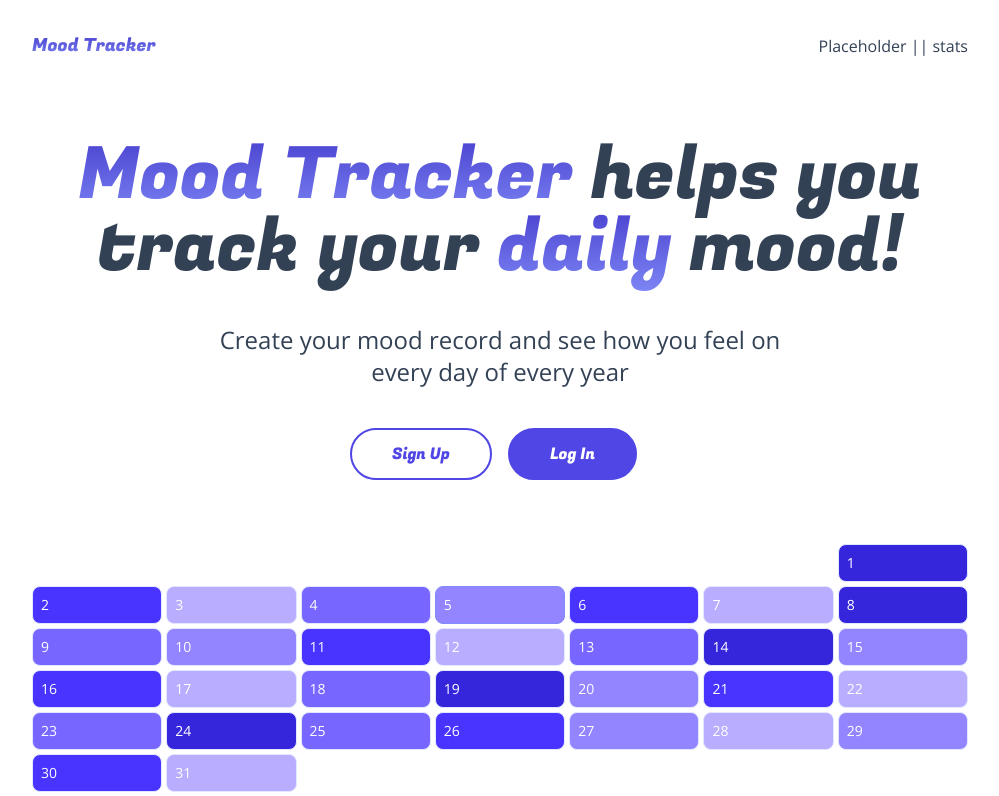
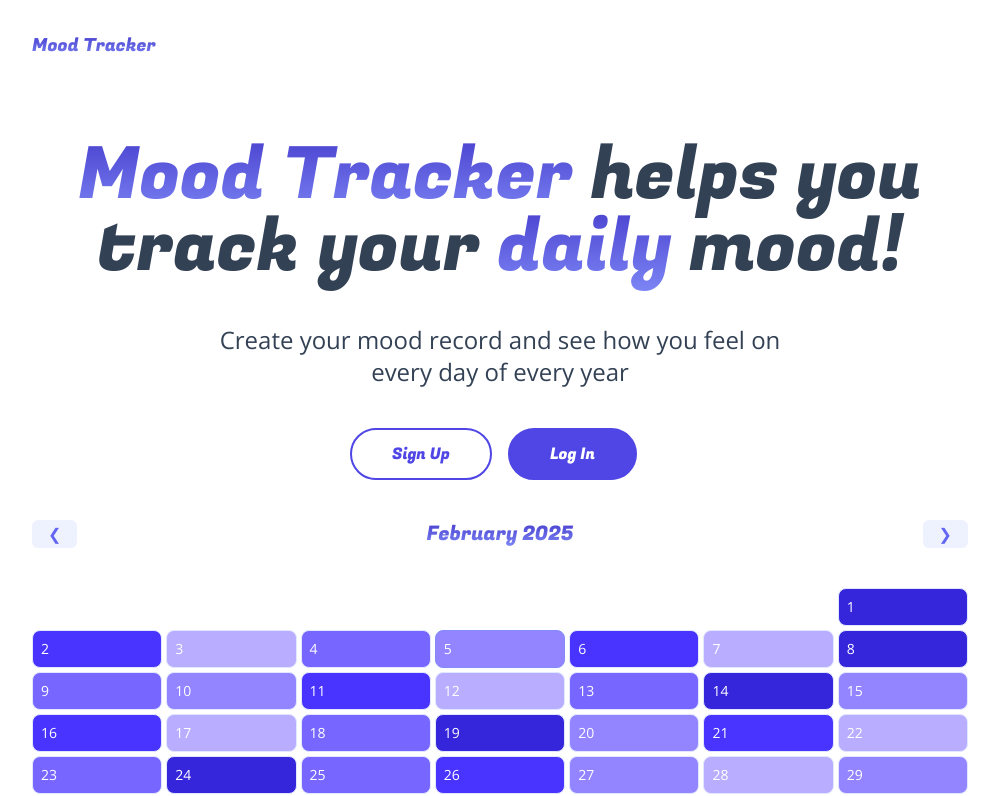
Before and after one commit to KarolinaR98/mood-tacker, a Next.js app: page / in a window 1280 px wide. Shown: the top 796 px of the page, without its empty margins (140-1139 px from the left). Built offline with nearby package versions, Linux system fonts and the light colour scheme; no server answers.

Commit message:
error handlig, claendar update

```diff
--- a/app/layout.js
+++ b/app/layout.js
@@ -2,6 +2,7 @@ import { Fugaz_One, Open_Sans } from "next/font/google";
 import Link from "next/link";
 import "./globals.css";
 import { AuthProvider } from "./context/AuthContext";
+import Logout from "@/components/Logout";
 
 const openSans = Open_Sans({
   subsets: ["latin"],
@@ -25,9 +26,7 @@ export default function RootLayout({ children }) {
           Mood Tracker
         </h1>
       </Link>
-      <div className="flex items-center justify-between">
-        Placeholder || stats
-      </div>
+     <Logout/>
     </header>
   );
 
--- /dev/null
+++ b/components/CallToAction.js
@@ -0,0 +1,32 @@
+"use client";
+
+import React from "react";
+import Link from "next/link";
+import Button from "./Button";
+import { useAuth } from "@/app/context/AuthContext";
+
+export default function CallToAction() {
+  const { currentUser } = useAuth();
+
+  if (currentUser) {
+    return (
+      <div className="max-w-[600px] mx-auto w-full">
+        <Link href={"/dashboard"}>
+          <Button dark full text="Go to Dashboard" />
+        </Link>
+      </div>
+    );
+  }
+
+
+  return (
+    <div className="grid grid-cols-2 gap-4 w-fit mx-auto">
+      <Link href={"/dashboard"}>
+        <Button text="Sign Up" />
+      </Link>
+      <Link href={"/dashboard"}>
+        <Button text="Log In" dark />
+      </Link>
+    </div>
+  );
+}
--- a/components/Callendar.js
+++ b/components/Callendar.js
@@ -1,7 +1,13 @@
 "use client";
 
+import { Fugaz_One } from "next/font/google";
 import { gradients, baseRating } from "@/utils";
 import React, { useState } from "react";
+
+const fugaz = Fugaz_One({
+  subsets: ["latin"],
+  weight: ["400"],
+});
 
 const months = {
   January: "Jan",
@@ -34,16 +40,10 @@ export default function Callendar(props) {
 
   const now = new Date();
   const currentMonth = now.getMonth();
-  const [selectedMonth, setSelectedMonth] = useState(
-    Object.keys(months)[currentMonth]
-  );
+  const [selectedMonth, setSelectedMonth] = useState(monthsArr[currentMonth]);
   const [selectedYear, setSelectedYear] = useState(now.getFullYear());
 
-  const monthNow = new Date(
-    selectedYear,
-    Object.keys(months).indexOf(selectedMonth),
-    1
-  );
+  const monthNow = new Date(selectedYear, monthsArr.indexOf(selectedMonth), 1);
   const firstDayOfMonth = monthNow.getDay();
   const daysInMonth = new Date(
     selectedYear,
@@ -54,12 +54,34 @@ export default function Callendar(props) {
   const daysToDisplay = firstDayOfMonth + daysInMonth;
   const numRows = Math.floor(daysToDisplay / 7) + (daysToDisplay % 7 ? 1 : 0);
 
-  const numericMonth = Object.keys(months).indexOf(selectedMonth);
+  const numericMonth = monthsArr.indexOf(selectedMonth);
   const data = completeData?.[selectedYear]?.[numericMonth] || {};
 
-  function handleIncrementMonth(val) {}
+  function handleMonthChange(val) {
+    if (numericMonth + val < 0) {
+      setSelectedYear((curr) => curr - 1);
+      setSelectedMonth(monthsArr[monthsArr.length - 1]);
+    } else if (numericMonth + val > 11) {
+      setSelectedYear((curr) => curr + 1);
+      setSelectedMonth(monthsArr[0]);
+    } else {
+      setSelectedMonth(monthsArr[numericMonth + val]);
+    }
+  }
 
   return (
+    <div className="flex flex-col gap-4">
+      <div className="grid grid-cols-3 gap 4">
+        <button onClick={()=>handleMonthChange(-1)} className="mr-auto px-4 text-indigo-500 duration-200 bg-indigo-50 hover:bg-indigo-200 rounded-md">
+          &#10094;
+        </button>
+        <p className={"text-center capitalize text-lg md:text-xl textGradient whitespace-nowrap " + fugaz.className}>
+          {selectedMonth} {selectedYear}
+        </p>
+        <button onClick={()=>{handleMonthChange(1)}} className="ml-auto px-4 text-indigo-500 duration-200 bg-indigo-50 hover:bg-indigo-200 rounded-md">
+          &#10095;
+        </button>
+      </div>
       <div className="flex flex-col overflow-hidden gap-1 py-4 sm:py-6 ms:py-10">
         {[...Array(numRows).keys()].map((row, rowIndex) => {
           return (
@@ -105,5 +127,6 @@ export default function Callendar(props) {
           );
         })}
       </div>
+    </div>
   );
 }
--- a/components/Dashboard.js
+++ b/components/Dashboard.js
@@ -17,11 +17,32 @@ const fugaz = Fugaz_One({
 export default function Dashboard() {
   const { currentUser, userDataObj, setUserDataObj, loading } = useAuth();
   const [data, setData] = useState({});
+  const now = new Date();
 
-  function countValues() {}
+  function countValues() {
+    let total_number_of_days = 0;
+    let sum_moods = 0;
+    for (let year in data) {
+      for (let month in data[year]) {
+        for (let day in data[year][month]) {
+          let days_mood = data[year][month][day];
+          total_number_of_days++;
+          sum_moods += days_mood;
+        }
+      }
+    }
+    return {
+      num_days: total_number_of_days,
+      average_mood: (sum_moods / total_number_of_days).toFixed(2),
+    };
+  }
+
+  const statuses = {
+    ...countValues(),
+    time_remaining: `${24 - now.getHours()}H ${60 - now.getMinutes()}M`,
+  };
 
   async function handleSetMood(mood) {
-    const now = new Date();
     const day = now.getDate();
     const month = now.getMonth();
     const year = now.getFullYear();
@@ -58,12 +79,6 @@ export default function Dashboard() {
       console.error("Failed to set data: ", err.message);
     }
   }
-
-  const statuses = {
-    num_days: 14,
-    time_remaining: "13:14:26",
-    date: new Date().toDateString(),
-  };
 
   const moods = {
     "&*@#$": "🤬",
--- a/components/Hero.js
+++ b/components/Hero.js
@@ -3,6 +3,7 @@ import React from "react";
 import Button from "./Button";
 import Callendar from "./Callendar";
 import Link from "next/link";
+import CallToAction from "./CallToAction";
 
 
 const fugaz = Fugaz_One({
@@ -24,14 +25,7 @@ export default function Hero() {
       <p className="w-full mx-auto max-w-[600px] text-lg sm:text-xl md:text-2xl text-center">
         Create your mood record and see how you feel on every day of every year
       </p>
-      <div className="grid grid-cols-2 gap-4 w-fit mx-auto">
-        <Link href={"/dashboard"}>
-          <Button text="Sign Up" />
-        </Link>
-        <Link href={"/dashboard"}>
-          <Button text="Log In" dark />
-        </Link>
-      </div>
+      <CallToAction/>
       <Callendar demo />
     </div>
   );
--- a/components/Login.js
+++ b/components/Login.js
@@ -15,13 +15,21 @@ export default function Login() {
   const [password, setPassword] = useState("");
   const [isRegister, setIsRegister] = useState(false);
   const [authenticating, setAuthenticating] = useState(false);
+  const [error, setError] = useState("");
 
   const { signup, login } = useAuth();
 
   async function handleSubmit() {
-    if (!email || !password || password.length < 6) {
-      return;
+    setError("")
+    if (!email || !password) {
+      setError("All fields must be filled");
+      return
     }
+    else if ( password.length < 6){
+      setError("Password must be at least 6 characters");
+      return
+    }
+
     setAuthenticating(true)
     try {
       if (isRegister) {
@@ -30,6 +38,7 @@ export default function Login() {
         await login(email, password);
       }
     } catch (err) {
+      setError(err.message)
       console.error(err.message);
     } finally {
       setAuthenticating(false);
@@ -45,16 +54,17 @@ export default function Login() {
       <input
         value={email}
         onChange={(e) => setEmail(e.target.value)}
-        className="max-w-[400px] w-full mx-auto px-4 py-2 sm:py-3 border border-solid border-indigo-400 rounded-full outline-none"
+        className={"max-w-[400px] w-full mx-auto px-4 py-2 sm:py-3 border border-solid border-indigo-400 rounded-full outline-none " + (email === "" && error ? "border-red-600 " : "border-indigo-400 ")}
         placeholder="Email"
       />
       <input
         value={password}
         onChange={(e) => setPassword(e.target.value)}
-        className="max-w-[400px] w-full mx-auto px-4 py-2 sm:py-3 border border-solid border-indigo-400 rounded-full outline-none"
+        className={"max-w-[400px] w-full mx-auto px-4 py-2 sm:py-3 border border-solid  rounded-full outline-none " + ((password === "" || password.length < 6) && error ? "border-red-600 " : "border-indigo-400 ")}
         placeholder="Password"
         type="password"
       />
+      {error && <p className="text-red-600 text-md font-bold">{error}</p>}
       <div className="max-w-[400px] w-full mx-auto">
         <Button handleClick={handleSubmit} text={authenticating ? "Submitting": "Submit"} full />
       </div>
--- /dev/null
+++ b/components/Logout.js
@@ -0,0 +1,18 @@
+"use client";
+
+import React from "react";
+import Button from "./Button";
+import { useAuth } from "@/app/context/AuthContext";
+import { usePathname } from "next/navigation";
+
+export default function Logout() {
+  const { logout, currentUser } = useAuth();
+  const pathname = usePathname()
+
+  if (!currentUser ||pathname === "/" ) {
+    return null;
+  }
+
+
+  return <Button text="Logout" handleClick={logout} />;
+}
```
Lines whose indentation alone changed are shown as unchanged.
